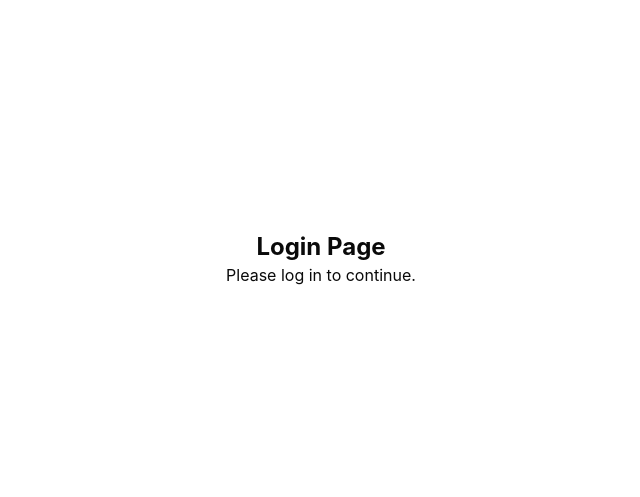
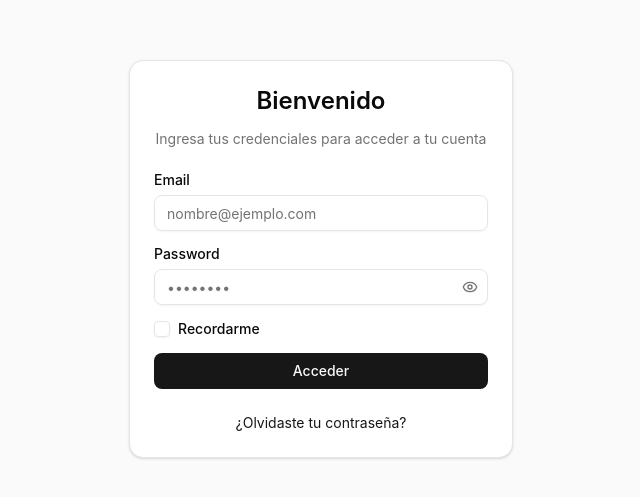
Before and after one commit to miltonw1/gym-manager, a React (Vite) app in the folder gym-manager-frontend/: page /login in a window 1280 px wide. Shown: the part 141-638 px from the top of the page, without its empty margins (319-959 px from the left). Built offline with nearby package versions, Linux system fonts and the light colour scheme.

Commit message:
refactor(ui): Move components to pages and implement MainLayout

```diff
--- a/gym-manager-frontend/src/App.tsx
+++ b/gym-manager-frontend/src/App.tsx
@@ -1,28 +1,19 @@
 import { Routes, Route, Navigate } from 'react-router';
 import ProtectedRoute from './components/auth/ProtectedRoute';
-
-const Dashboard = () => (
-  <div className="flex min-h-svh flex-col items-center justify-center">
-    <h1 className="text-2xl font-bold">Dashboard (Protected)</h1>
-    <p>Welcome to your gym manager.</p>
-  </div>
-);
-
-const Login = () => (
-  <div className="flex min-h-svh flex-col items-center justify-center">
-    <h1 className="text-2xl font-bold">Login Page</h1>
-    <p>Please log in to continue.</p>
-  </div>
-);
+import MainLayout from './layouts/MainLayout';
+import LoginPage from './pages/LoginPage';
+import DashboardPage from './pages/DashboardPage';
 
 function App() {
   return (
     <Routes>
-      <Route path="/login" element={<Login />} />
+      <Route path="/login" element={<LoginPage />} />
 
       <Route element={<ProtectedRoute />}>
-        <Route path="/dashboard" element={<Dashboard />} />
-        <Route path="/" element={<Navigate to="/dashboard" replace />} />
+        <Route element={<MainLayout />}>
+          <Route path="/dashboard" element={<DashboardPage />} />
+          <Route path="/" element={<Navigate to="/dashboard" replace />} />
+        </Route>
       </Route>
 
       <Route path="*" element={<Navigate to="/dashboard" replace />} />
--- /dev/null
+++ b/gym-manager-frontend/src/layouts/MainLayout.tsx
@@ -0,0 +1,27 @@
+import { Outlet } from 'react-router';
+
+const MainLayout = () => {
+  return (
+    <div className="flex min-h-svh flex-col">
+      <header className="sticky top-0 z-50 w-full border-b bg-background/95 backdrop-blur supports-[backdrop-filter]:bg-background/60">
+        <div className="container flex h-14 items-center">
+          <div className="mr-4 flex">
+            <a className="mr-6 flex items-center space-x-2" href="/">
+              <span className="font-bold inline-block">Gym Manager</span>
+            </a>
+          </div>
+          <div className="flex flex-1 items-center justify-between space-x-2 md:justify-end">
+            <nav className="flex items-center space-x-4">
+              <span className="text-sm font-medium">Admin</span>
+            </nav>
+          </div>
+        </div>
+      </header>
+      <main className="flex-1 flex flex-col">
+        <Outlet />
+      </main>
+    </div>
+  );
+};
+
+export default MainLayout;
--- /dev/null
+++ b/gym-manager-frontend/src/pages/DashboardPage.tsx
@@ -0,0 +1,14 @@
+const DashboardPage = () => {
+  return (
+    <div className="flex flex-1 flex-col gap-4 p-4 pt-0">
+      <div className="grid auto-rows-min gap-4 md:grid-cols-3">
+        <div className="aspect-video rounded-xl bg-muted/50" />
+        <div className="aspect-video rounded-xl bg-muted/50" />
+        <div className="aspect-video rounded-xl bg-muted/50" />
+      </div>
+      <div className="min-h-[100vh] flex-1 rounded-xl bg-muted/50 md:min-h-min" />
+    </div>
+  );
+};
+
+export default DashboardPage;
--- /dev/null
+++ b/gym-manager-frontend/src/pages/LoginPage.tsx
@@ -0,0 +1,13 @@
+import LoginForm from '@/components/auth/LoginForm';
+
+const LoginPage = () => {
+  return (
+    <div className="flex min-h-svh flex-col items-center justify-center bg-muted/50 p-6 md:p-10">
+      <div className="flex w-full max-w-sm flex-col gap-6">
+        <LoginForm />
+      </div>
+    </div>
+  );
+};
+
+export default LoginPage;
```
